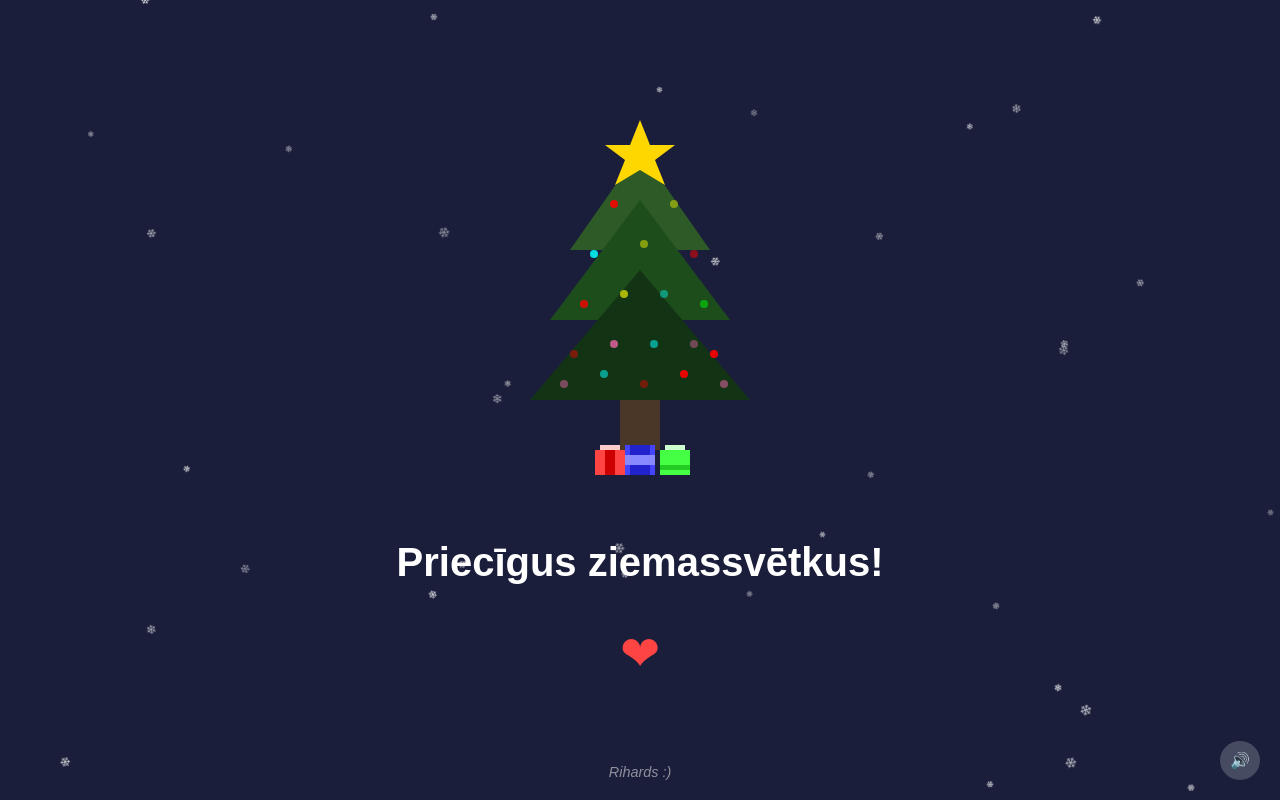
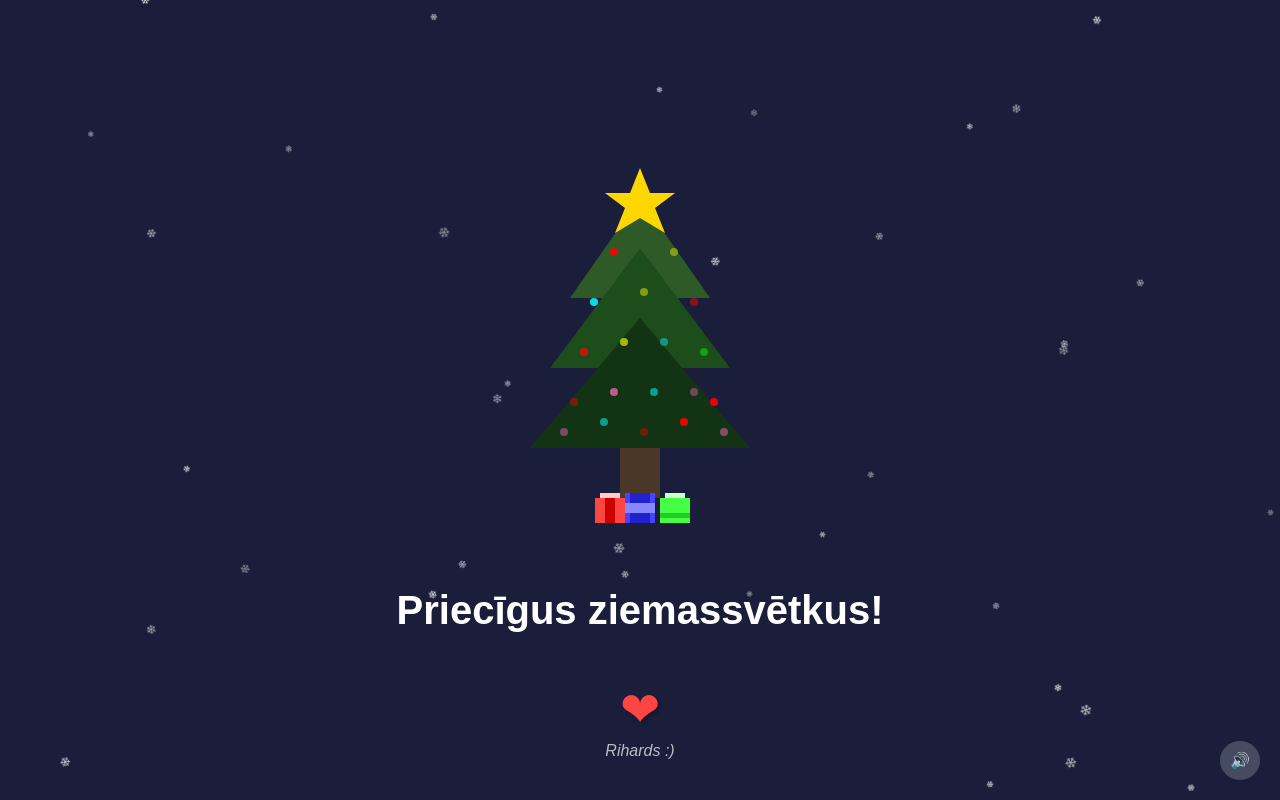
Before and after one commit to noryahoo/christmas, a plain HTML site: page index.html in a window 1280 px wide. Shown: the top 800 px of the page. Drawn offline with Linux system fonts and the light colour scheme.

Commit message:
Update index.html

```diff
--- a/index.html
+++ b/index.html
@@ -5,6 +5,7 @@
     <meta name="viewport" content="width=device-width, initial-scale=1.0">
     <title>Priecīgus ziemassvētkus! ❤️</title>
     <style>
+        /* Previous styles remain the same until the heart and author styles */
         body {
             margin: 0;
             min-height: 100vh;
@@ -60,12 +61,28 @@
             font-weight: bold;
         }
 
+        .footer-container {
+            position: fixed;
+            bottom: 40px;
+            left: 50%;
+            transform: translateX(-50%);
+            text-align: center;
+            z-index: 1000;
+        }
+
         .heart {
             color: #ff4444;
             font-size: 3em;
-            display: inline-block;
+            display: block;
             animation: heartbeat 1s ease-in-out infinite;
-            margin: 20px;
+            margin-bottom: 5px;
+            text-shadow: 2px 2px 4px rgba(0, 0, 0, 0.3);
+        }
+
+        .author {
+            color: rgba(255, 255, 255, 0.7);
+            font-size: 1em;
+            font-style: italic;
         }
 
         @keyframes heartbeat {
@@ -88,19 +105,10 @@
         .audio-controls:hover {
             background: rgba(255, 255, 255, 0.3);
         }
-
-        .author {
-            position: fixed;
-            bottom: 20px;
-            left: 50%;
-            transform: translateX(-50%);
-            color: rgba(255, 255, 255, 0.5);
-            font-size: 0.9em;
-            font-style: italic;
-        }
     </style>
 </head>
 <body>
+    <!-- Audio elements remain the same -->
     <audio id="bgMusic" loop>
         <source src="christmas-song.mp3" type="audio/mpeg">
         Your browser does not support the audio element.
@@ -110,8 +118,10 @@
         🔊
     </div>
 
+    <!-- Tree container remains exactly the same -->
     <div class="tree-container">
         <svg width="100%" height="100%" viewBox="0 0 300 400">
+            <!-- All SVG content remains exactly the same -->
             <!-- Tree layers -->
             <path d="M150 50 L220 150 L80 150 Z" fill="#2d5a27" />
             <path d="M150 100 L240 220 L60 220 Z" fill="#1e4d1c" />
@@ -145,11 +155,16 @@
         </svg>
     </div>
     <div class="greeting">Priecīgus ziemassvētkus!</div>
-<div class="heart">❤</div>
-<div class="author">Rihards :) </div>
 
+    <!-- Updated footer container with heart and author -->
+    <div class="footer-container">
+        <span class="heart">❤</span>
+        <div class="author">Rihards :)</div>
+    </div>
+
+    <!-- Script remains exactly the same -->
     <script>
-    // Audio control
+        // All JavaScript code remains exactly the same
         const audio = document.getElementById('bgMusic');
         const audioControl = document.querySelector('.audio-controls');
         let isPlaying = false;
@@ -165,7 +180,6 @@
             isPlaying = !isPlaying;
         }
 
-    // Auto-play music when page loads (with user interaction)
         document.body.addEventListener('click', function() {
             if (!isPlaying) {
                 audio.play();
@@ -174,7 +188,6 @@
             }
         }, { once: true });
 
-    // Create snowflakes
         function createSnowflake() {
             const snowflake = document.createElement('div');
             snowflake.className = 'snowflake';
@@ -190,7 +203,6 @@
             }, 5000);
         }
 
-    // Create lights
         function createLights() {
             const treeContainer = document.querySelector('.tree-container');
             const colors = ['#ff0000', '#00ff00', '#ffff00', '#ff69b4', '#00ffff'];
@@ -213,11 +225,9 @@
             });
         }
 
-    // Start animations
-    setInterval(createSnowflake, 100); // Increased snowfall frequency
+        setInterval(createSnowflake, 100);
         setTimeout(createLights, 1000);
 
-    // Initial burst of snowflakes
         for(let i = 0; i < 20; i++) {
             setTimeout(createSnowflake, i * 100);
         }
```
Lines whose indentation alone changed are shown as unchanged.
